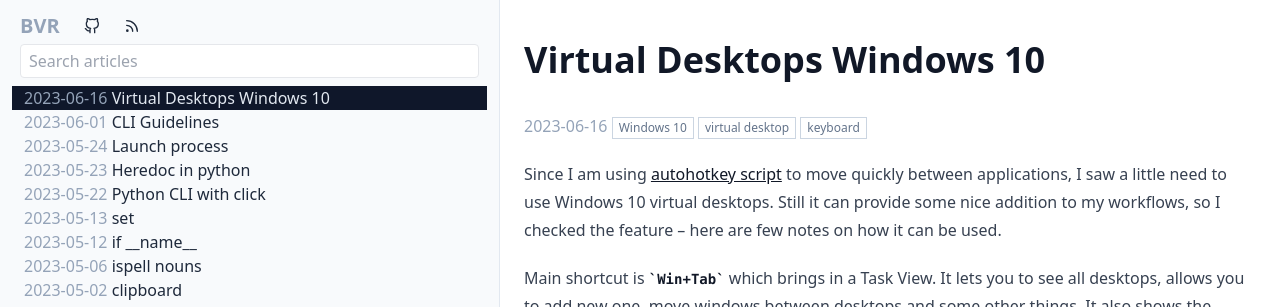
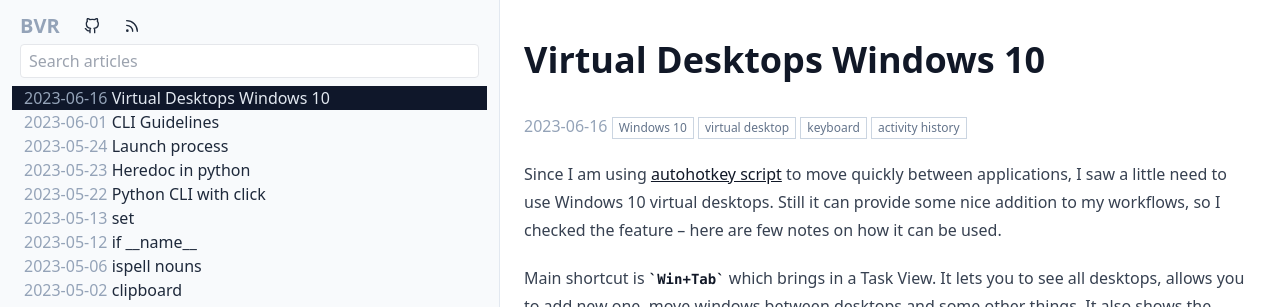
Before and after one commit to bvr/bvr.github.io, a Jekyll site: the page built from _posts/2023-06-16-desktop-switching.md, in a window 1280 px wide. Shown: the top 307 px of the page. Built offline with Jekyll 4.4.1, drawn with Linux system fonts in a browser that asks for light colours.

Commit message:
added keyword

```diff
--- a/_posts/2023-06-16-desktop-switching.md
+++ b/_posts/2023-06-16-desktop-switching.md
@@ -6,6 +6,7 @@ tags:
   - Windows 10
   - virtual desktop
   - keyboard
+  - activity history
 ---
 Since I am using [autohotkey script]({% post_url 2023-02-01-ahk-run-or-activate %}) to move quickly between applications, I saw a little need to use Windows 10 virtual desktops. Still it can provide some nice addition to my workflows, so I checked the feature -- here are few notes on how it can be used.
 
```
